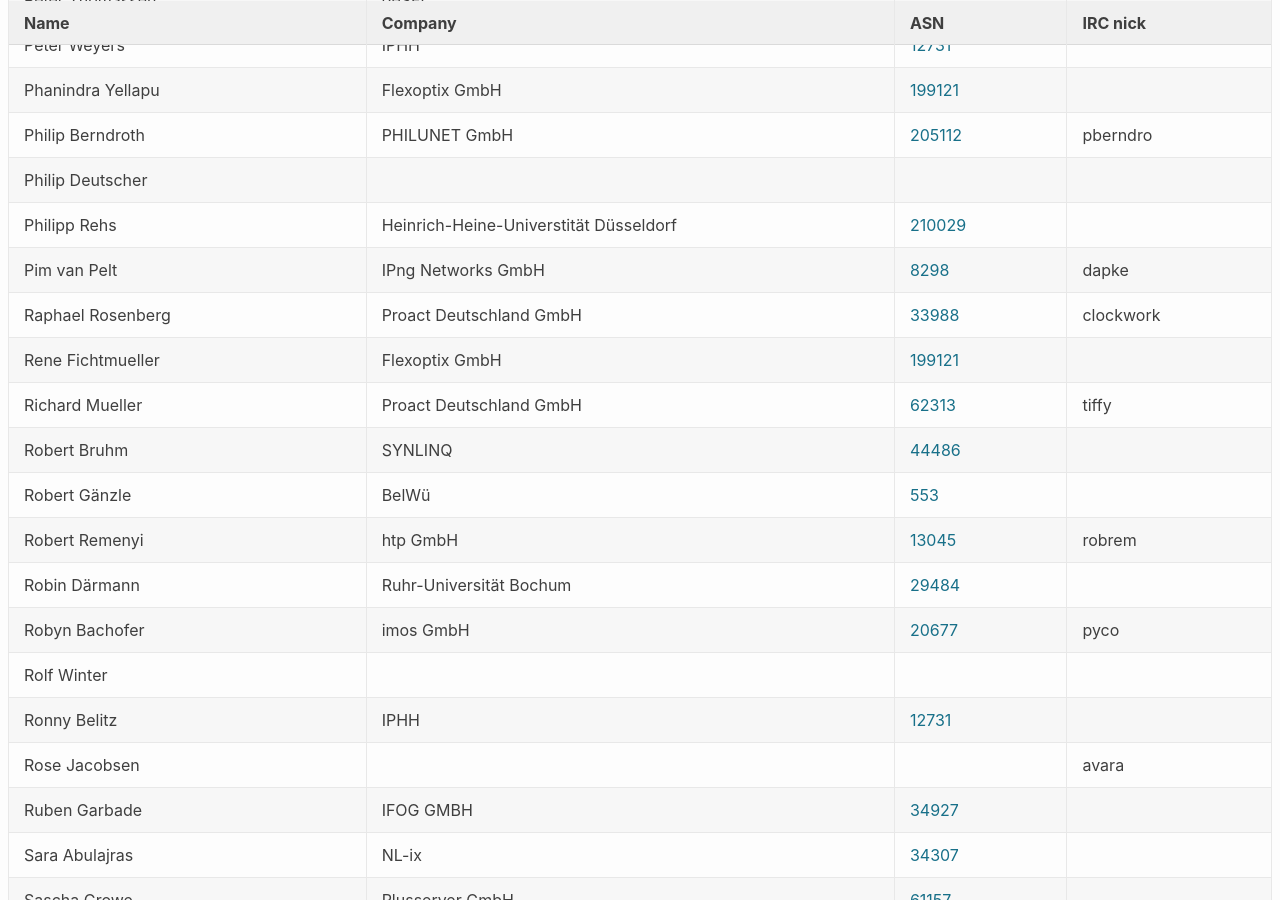
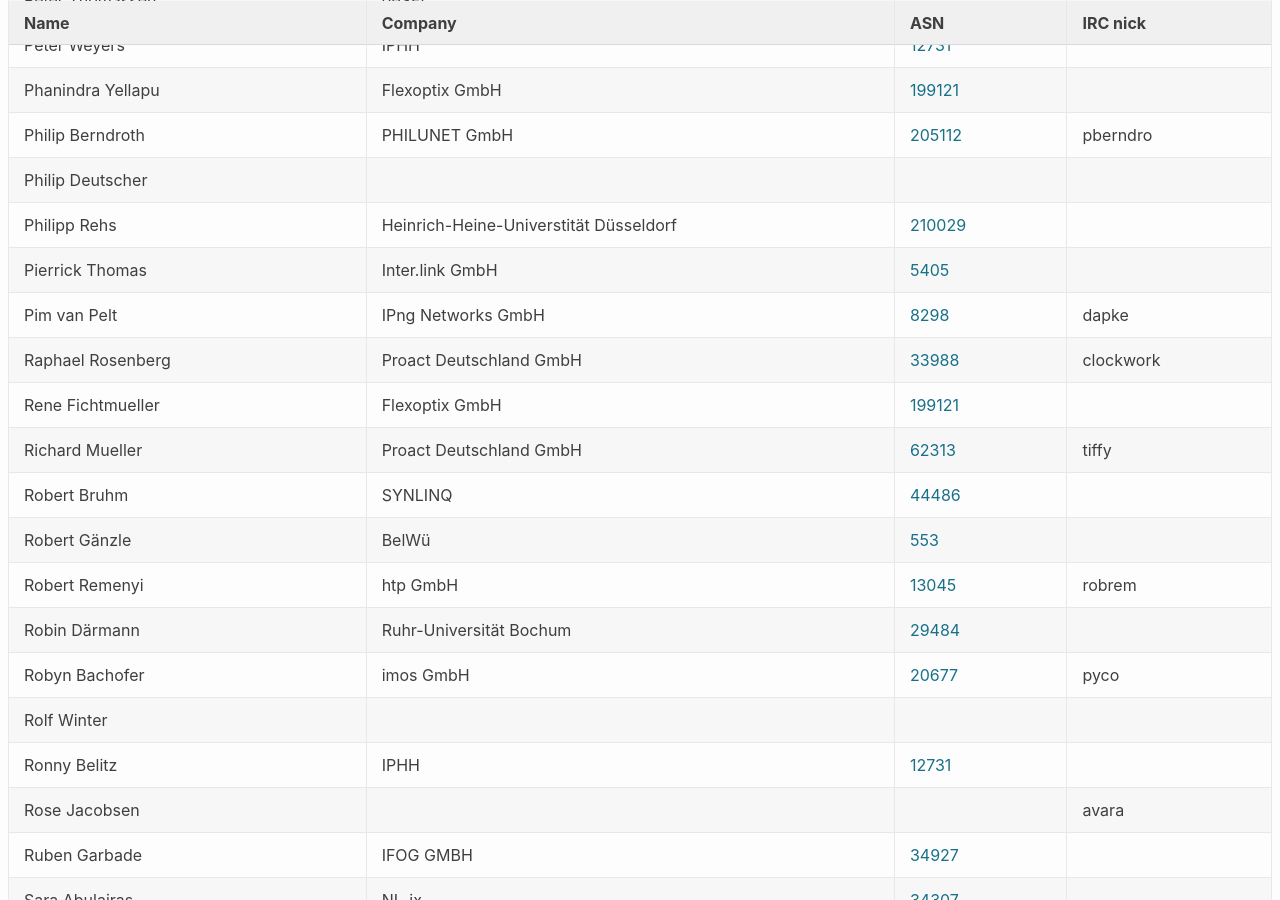
Before and after one commit to denog/pretix-attendeelist, a Jekyll site: the page built from denog14/index.md, in a window 1280 px wide and 900 px high, scrolled down 7264 px. Built offline with Jekyll 4.4.1, drawn with Linux system fonts in a browser that asks for light colours.

Commit message:
Latest data: Tue Oct 25 13:34:36 UTC 2022

```diff
--- a/_data/attendees_denog14_onsite.json
+++ b/_data/attendees_denog14_onsite.json
@@ -978,6 +978,12 @@
     "asn": "210029"
   },
   {
+    "name": "Pierrick Thomas",
+    "company": "Inter.link GmbH",
+    "irc": null,
+    "asn": "5405"
+  },
+  {
     "name": "Pim van Pelt",
     "company": "IPng Networks GmbH",
     "irc": "dapke",
```
